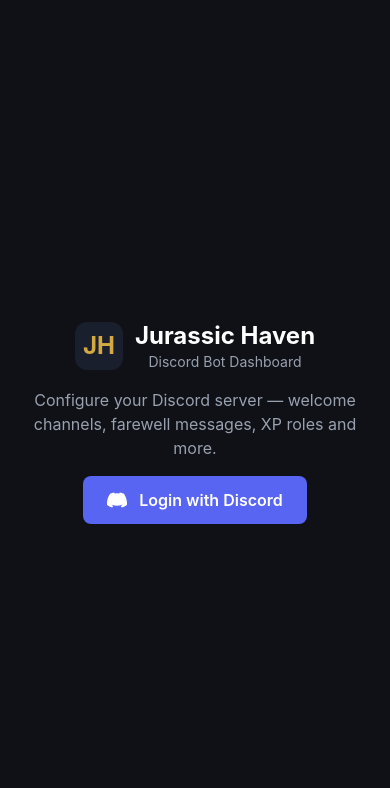
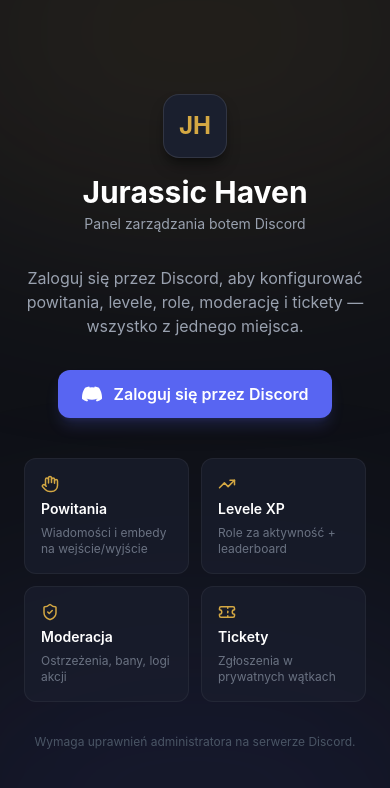
Before and after one commit to MatthewFlow/bot-dc, a Next.js app in the folder apps/panel/: page / in a window 390 px wide. Shown: the top 788 px of the page. Built offline with nearby package versions, Linux system fonts and the light colour scheme; no server answers.

Commit message:
feat(panel): modernize login and server-select pages
- landing: brand hero with glow, feature grid (lucide), polished Discord
  login button, Polish copy
- server select: heading with count, search filter (>6 guilds), guild cards
  with animated chevron, improved empty/no-match states

```diff
--- a/apps/panel/src/app/dashboard/page.tsx
+++ b/apps/panel/src/app/dashboard/page.tsx
@@ -1,9 +1,8 @@
 "use client";
 
+import { ChevronRight, LogOut, Search, ServerOff } from "lucide-react";
 import { useRouter } from "next/navigation";
-import { useEffect, useState } from "react";
-
-import { LogOut } from "lucide-react";
+import { useEffect, useMemo, useState } from "react";
 
 import { Avatar } from "@/components/Avatar";
 import { Skeleton } from "@/components/Skeleton";
@@ -17,7 +16,7 @@ function guildIconUrl(guild: Guild) {
 
 function GuildSkeleton() {
   return (
-    <div className="flex items-center gap-4 rounded-xl bg-[#1a1f2e] p-4">
+    <div className="flex items-center gap-4 rounded-xl border border-white/5 bg-[#1a1f2e] p-4">
       <Skeleton className="h-12 w-12 rounded-full" />
       <Skeleton className="h-4 w-32" />
     </div>
@@ -29,6 +28,7 @@ export default function DashboardPage() {
   const [user, setUser] = useState<User | null>(null);
   const [guilds, setGuilds] = useState<Guild[]>([]);
   const [loading, setLoading] = useState(true);
+  const [query, setQuery] = useState("");
 
   useEffect(() => {
     Promise.all([getMe(), getGuilds()])
@@ -43,12 +43,18 @@ export default function DashboardPage() {
       .finally(() => setLoading(false));
   }, [router]);
 
+  const filtered = useMemo(() => {
+    const q = query.trim().toLowerCase();
+    return q ? guilds.filter((g) => g.name.toLowerCase().includes(q)) : guilds;
+  }, [guilds, query]);
+
   return (
     <main className="min-h-screen p-4 sm:p-6 lg:p-8">
       <div className="mx-auto max-w-4xl">
-        <div className="mb-8 flex flex-wrap items-center justify-between gap-4">
+        {/* Topbar */}
+        <div className="mb-10 flex flex-wrap items-center justify-between gap-4">
           <div className="flex items-center gap-3">
-            <div className="flex h-10 w-10 items-center justify-center rounded-xl bg-[#1a1f2e] text-lg font-bold text-[#d4a843]">
+            <div className="flex h-10 w-10 items-center justify-center rounded-xl border border-white/10 bg-[#1a1f2e] text-lg font-bold text-[#d4a843]">
               JH
             </div>
             <h1 className="text-xl font-bold text-white">Jurassic Haven</h1>
@@ -62,7 +68,15 @@ export default function DashboardPage() {
           ) : (
             user && (
               <div className="flex items-center gap-3">
-                <Avatar src={user.avatar ? `https://cdn.discordapp.com/avatars/${user.userId}/${user.avatar}.png` : null} name={user.username} size="sm" />
+                <Avatar
+                  src={
+                    user.avatar
+                      ? `https://cdn.discordapp.com/avatars/${user.userId}/${user.avatar}.png`
+                      : null
+                  }
+                  name={user.username}
+                  size="sm"
+                />
                 <span className="text-sm text-gray-300">{user.username}</span>
                 <button
                   onClick={async () => {
@@ -79,28 +93,76 @@ export default function DashboardPage() {
           )}
         </div>
 
-        <h2 className="mb-4 text-lg font-semibold text-gray-200">Wybierz serwer</h2>
+        {/* Heading + search */}
+        <div className="mb-5 flex flex-wrap items-end justify-between gap-4">
+          <div>
+            <p className="text-xs font-semibold uppercase tracking-wider text-gray-600">
+              Twoje serwery
+            </p>
+            <h2 className="mt-1 text-2xl font-bold text-white">
+              Wybierz serwer
+              {!loading && guilds.length > 0 && (
+                <span className="ml-2 text-base font-medium text-gray-500">
+                  {guilds.length}
+                </span>
+              )}
+            </h2>
+          </div>
 
+          {!loading && guilds.length > 6 && (
+            <div className="relative w-full sm:w-64">
+              <Search
+                size={16}
+                className="pointer-events-none absolute left-3 top-1/2 -translate-y-1/2 text-gray-500"
+              />
+              <input
+                value={query}
+                onChange={(e) => setQuery(e.target.value)}
+                placeholder="Szukaj serwera…"
+                className="w-full rounded-lg border border-white/5 bg-[#1a1f2e] py-2 pl-9 pr-3 text-sm text-white outline-none transition focus:border-white/10 focus:ring-2 focus:ring-[#d4a843]/40"
+              />
+            </div>
+          )}
+        </div>
+
+        {/* Content */}
         {loading ? (
           <div className="grid grid-cols-1 gap-3 sm:grid-cols-2 md:grid-cols-3">
-            {Array.from({ length: 3 }).map((_, i) => (
+            {Array.from({ length: 6 }).map((_, i) => (
               <GuildSkeleton key={i} />
             ))}
           </div>
         ) : guilds.length === 0 ? (
-          <p className="text-gray-500">
-            Nie znaleziono serwerów gdzie masz uprawnienia admina.
-          </p>
+          <div className="flex flex-col items-center gap-3 rounded-xl border border-white/5 bg-[#1a1f2e] px-6 py-16 text-center">
+            <ServerOff size={32} className="text-gray-600" />
+            <p className="text-sm font-medium text-gray-300">
+              Brak serwerów do zarządzania
+            </p>
+            <p className="max-w-sm text-xs text-gray-500">
+              Nie znaleziono serwerów, na których masz uprawnienia administratora. Dodaj bota
+              na serwer lub poproś właściciela o rolę administratora.
+            </p>
+          </div>
+        ) : filtered.length === 0 ? (
+          <div className="rounded-xl border border-white/5 bg-[#1a1f2e] px-6 py-12 text-center text-sm text-gray-500">
+            Brak serwerów pasujących do „{query}”.
+          </div>
         ) : (
           <div className="grid grid-cols-1 gap-3 sm:grid-cols-2 md:grid-cols-3">
-            {guilds.map((guild) => (
+            {filtered.map((guild) => (
               <button
                 key={guild.id}
                 onClick={() => router.push(`/dashboard/${guild.id}`)}
-                className="flex items-center gap-4 rounded-xl border border-white/5 bg-[#1a1f2e] p-4 text-left outline-none transition hover:-translate-y-0.5 hover:border-white/10 hover:bg-[#222838] focus-visible:ring-2 focus-visible:ring-[#d4a843]/40"
+                className="group flex items-center gap-4 rounded-xl border border-white/5 bg-[#1a1f2e] p-4 text-left outline-none transition hover:-translate-y-0.5 hover:border-white/10 hover:bg-[#222838] focus-visible:ring-2 focus-visible:ring-[#d4a843]/40"
               >
                 <Avatar src={guildIconUrl(guild)} name={guild.name} size="lg" />
-                <span className="font-medium text-white">{guild.name}</span>
+                <span className="min-w-0 flex-1 truncate font-medium text-white">
+                  {guild.name}
+                </span>
+                <ChevronRight
+                  size={18}
+                  className="shrink-0 text-gray-600 transition group-hover:translate-x-0.5 group-hover:text-[#d4a843]"
+                />
               </button>
             ))}
           </div>
--- a/apps/panel/src/app/page.tsx
+++ b/apps/panel/src/app/page.tsx
@@ -1,33 +1,69 @@
+import { Hand, ShieldCheck, Ticket, TrendingUp } from "lucide-react";
+
 const API_URL = process.env.NEXT_PUBLIC_API_URL ?? "http://localhost:3002";
+
+const FEATURES = [
+  { icon: Hand, label: "Powitania", desc: "Wiadomości i embedy na wejście/wyjście" },
+  { icon: TrendingUp, label: "Levele XP", desc: "Role za aktywność + leaderboard" },
+  { icon: ShieldCheck, label: "Moderacja", desc: "Ostrzeżenia, bany, logi akcji" },
+  { icon: Ticket, label: "Tickety", desc: "Zgłoszenia w prywatnych wątkach" },
+];
 
 export default function HomePage() {
   return (
-    <main className="flex min-h-screen flex-col items-center justify-center gap-8 p-8">
-      <div className="flex flex-col items-center gap-4 text-center">
-        <div className="flex items-center gap-3">
-          <div className="flex h-12 w-12 items-center justify-center rounded-xl bg-[#1a1f2e] text-2xl font-bold text-[#d4a843]">
+    <main className="relative flex min-h-screen flex-col items-center justify-center overflow-hidden p-6">
+      {/* Tło — miękkie poświaty */}
+      <div className="pointer-events-none absolute -top-40 left-1/2 h-96 w-[40rem] -translate-x-1/2 rounded-full bg-[#d4a843]/10 blur-[120px]" />
+      <div className="pointer-events-none absolute -bottom-40 left-1/2 h-96 w-[40rem] -translate-x-1/2 rounded-full bg-[#5865F2]/10 blur-[120px]" />
+
+      <div className="relative z-10 flex w-full max-w-md flex-col items-center gap-8 text-center">
+        {/* Brand */}
+        <div className="flex flex-col items-center gap-4">
+          <div className="flex h-16 w-16 items-center justify-center rounded-2xl border border-white/10 bg-[#1a1f2e] text-2xl font-bold text-[#d4a843] shadow-lg shadow-black/40">
             JH
           </div>
           <div>
-            <h1 className="text-2xl font-bold text-white">Jurassic Haven</h1>
-            <p className="text-sm text-gray-400">Discord Bot Dashboard</p>
+            <h1 className="text-3xl font-bold text-white">Jurassic Haven</h1>
+            <p className="mt-1 text-sm text-gray-400">Panel zarządzania botem Discord</p>
           </div>
         </div>
 
         <p className="max-w-sm text-gray-400">
-          Configure your Discord server — welcome channels, farewell messages, XP roles
-          and more.
+          Zaloguj się przez Discord, aby konfigurować powitania, levele, role, moderację i
+          tickety — wszystko z jednego miejsca.
         </p>
 
+        {/* Login */}
         <a
           href={`${API_URL}/auth/discord`}
-          className="flex items-center gap-3 rounded-lg bg-[#5865F2] px-6 py-3 font-semibold text-white transition hover:bg-[#4752c4]"
+          className="flex items-center gap-3 rounded-xl bg-[#5865F2] px-6 py-3 font-semibold text-white shadow-lg shadow-[#5865F2]/20 outline-none transition hover:-translate-y-0.5 hover:bg-[#4752c4] focus-visible:ring-2 focus-visible:ring-white/40"
         >
           <svg width="20" height="20" viewBox="0 0 24 24" fill="currentColor">
             <path d="M20.317 4.37a19.791 19.791 0 0 0-4.885-1.515.074.074 0 0 0-.079.037c-.21.375-.444.864-.608 1.25a18.27 18.27 0 0 0-5.487 0 12.64 12.64 0 0 0-.617-1.25.077.077 0 0 0-.079-.037A19.736 19.736 0 0 0 3.677 4.37a.07.07 0 0 0-.032.027C.533 9.046-.32 13.58.099 18.057c.002.022.015.043.032.054a19.9 19.9 0 0 0 5.993 3.03.077.077 0 0 0 .084-.028 14.09 14.09 0 0 0 1.226-1.994.075.075 0 0 0-.041-.104 13.2 13.2 0 0 1-1.872-.892.077.077 0 0 1-.008-.128 10.2 10.2 0 0 0 .372-.292.074.074 0 0 1 .077-.01c3.928 1.793 8.18 1.793 12.062 0a.074.074 0 0 1 .078.01c.12.098.246.198.373.292a.077.077 0 0 1-.006.127 12.299 12.299 0 0 1-1.873.892.077.077 0 0 0-.041.107c.36.698.772 1.362 1.225 1.993a.076.076 0 0 0 .084.028 19.839 19.839 0 0 0 6.002-3.03.077.077 0 0 0 .032-.054c.5-5.177-.838-9.674-3.549-13.66a.061.061 0 0 0-.031-.03z" />
           </svg>
-          Login with Discord
+          Zaloguj się przez Discord
         </a>
+
+        {/* Funkcje */}
+        <div className="grid w-full grid-cols-2 gap-3 pt-2">
+          {FEATURES.map((f) => {
+            const Icon = f.icon;
+            return (
+              <div
+                key={f.label}
+                className="flex flex-col gap-1.5 rounded-xl border border-white/5 bg-[#1a1f2e]/70 p-4 text-left"
+              >
+                <Icon size={18} className="text-[#d4a843]" />
+                <p className="text-sm font-semibold text-white">{f.label}</p>
+                <p className="text-xs text-gray-500">{f.desc}</p>
+              </div>
+            );
+          })}
+        </div>
+
+        <p className="text-xs text-gray-600">
+          Wymaga uprawnień administratora na serwerze Discord.
+        </p>
       </div>
     </main>
   );
```
